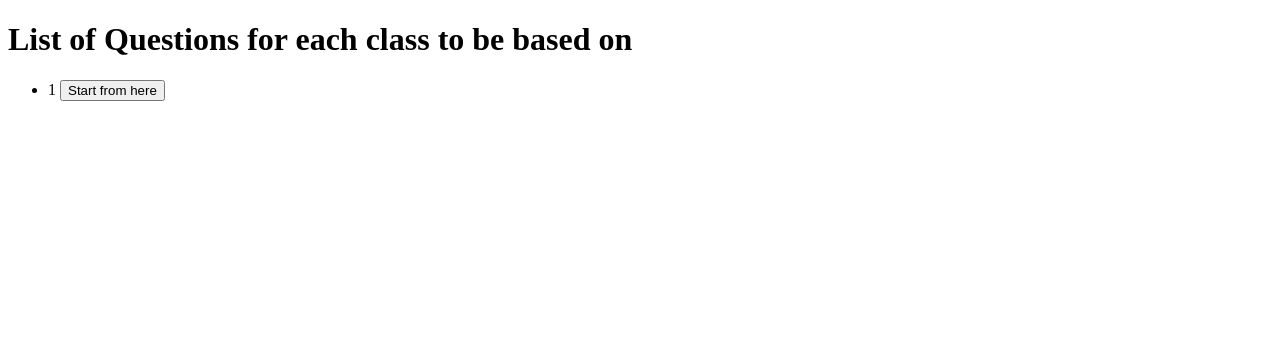
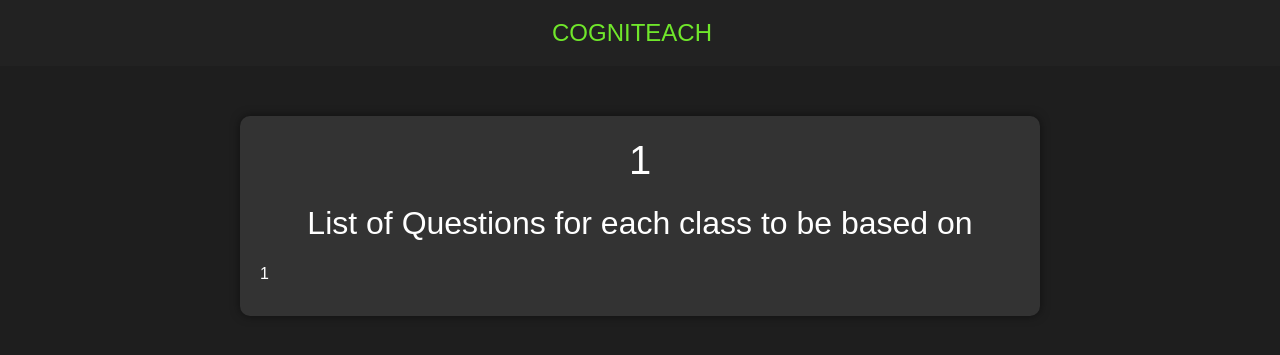
Before and after one commit to IDIDITLOL/CogniTeach, a Flask app: page /outline/1/1 in a window 1280 px wide. Shown: the top 355 px of the page. Run offline with Flask 3, Linux system fonts and the light colour scheme.

Commit message:
Update outline.html

```diff
--- a/templates/outline.html
+++ b/templates/outline.html
@@ -4,16 +4,109 @@
     <meta charset="UTF-8">
     <meta name="viewport" content="width=device-width, initial-scale=1.0">
     <title>Course Outline</title>
+    <link href="https://cdn.jsdelivr.net/npm/bootstrap@5.3.2/dist/css/bootstrap.min.css" rel="stylesheet">
+    <style>
+        body {
+            background-color: #1E1E1E; /* Dark background */
+            color: #FFFFFF; /* White text color */
+            font-family: Arial, sans-serif;
+            margin: 0;
+            padding: 0;
+        }
+        .navbar {
+            background-color: #222; /* Dark background for navbar */
+            padding: 10px 0;
+        }
+        .navbar-brand {
+            color: #70E72B; /* Greenish color for brand */
+            font-weight: normal;
+            font-size: 24px; /* Adjust font size */
+            text-align: center; /* Center the brand name */
+            width: 100%; /* Make the brand name occupy full width */
+        }
+        .container {
+            max-width: 800px;
+            margin: 50px auto;
+            padding: 20px;
+            background-color: #333; /* Dark gray background */
+            border-radius: 10px;
+            box-shadow: 0 0 10px rgba(0, 0, 0, 0.5);
+        }
+        h1, h2 {
+            text-align: center;
+            margin-bottom: 20px;
+        }
+        ul {
+            list-style: none;
+            padding: 0;
+            margin: 0;
+        }
+        li {
+            margin-bottom: 10px;
+        }
+        p {
+            margin-bottom: 5px;
+        }
+        button {
+            background-color: #70E72B; /* Greenish color */
+            color: #FFFFFF; /* White text color */
+            border: none;
+            padding: 10px 20px;
+            border-radius: 5px;
+            cursor: pointer;
+            transition: background-color 0.3s;
+        }
+        button:hover {
+            background-color: #58BB1E; /* Darker greenish color on hover */
+        }
+    </style>
 </head>
 <body>
-       <h1>List of Questions for each class to be based on</h1>
+    <nav class="navbar">
+        <div class="container-fluid">
+            <a class="navbar-brand" href="{{ url_for("dashboard")}}">COGNITEACH</a>
+        </div>
+    </nav>
+
+    <div class="container">
+        <h1 id="topic">{{ topica }}</h1>
+        <h2>List of Questions for each class to be based on</h2>
         <ul>
             {% for element in qs %}
             <li>
-               {{ element }}
+                <p>{{ element }}</p>
+                {% if loop.last %}
+                    <!-- Don't display button if it's the last element -->
+                {% else %}
                     <a href="{{ url_for('session', topic=element) }}"><button>Start from here</button></a>
+                {% endif %}
             </li>
             {% endfor %}
         </ul>
+    </div>
    </body>
+   <script>
+            function getCookie(name) {
+          var cookies = document.cookie.split(';');
+          for (var i = 0; i < cookies.length; i++) {
+            var cookie = cookies[i].trim();
+            if (cookie.startsWith(name + '=')) {
+              return cookie.substring(name.length + 1);
+            }
+          }
+          return null;
+        }
+    var updatesessions=Number(getCookie("lessons"))+1
+    document.cookie = "lessons ="+updatesessions.toString()+"; expires=Fri, 31 Dec 9999 23:59:59 GMT; path=/";
+    function setCookie(name, data, expires) {
+  var jsonData = JSON.stringify(data);
+  var cookieString = name + ' =' + encodeURIComponent(jsonData) +"; expires=Fri, 31 Dec 9999 23:59:59 GMT; path=/";
+  document.cookie = cookieString;
+}
+var topicData = {
+  topic: "{{topica}}",
+  subtopics: {{ qs | tojson | safe }},
+};
+setCookie(updatesessions.toString(), topicData, 1000);
+   </script>
    </html>
```
Lines whose indentation alone changed are shown as unchanged.
